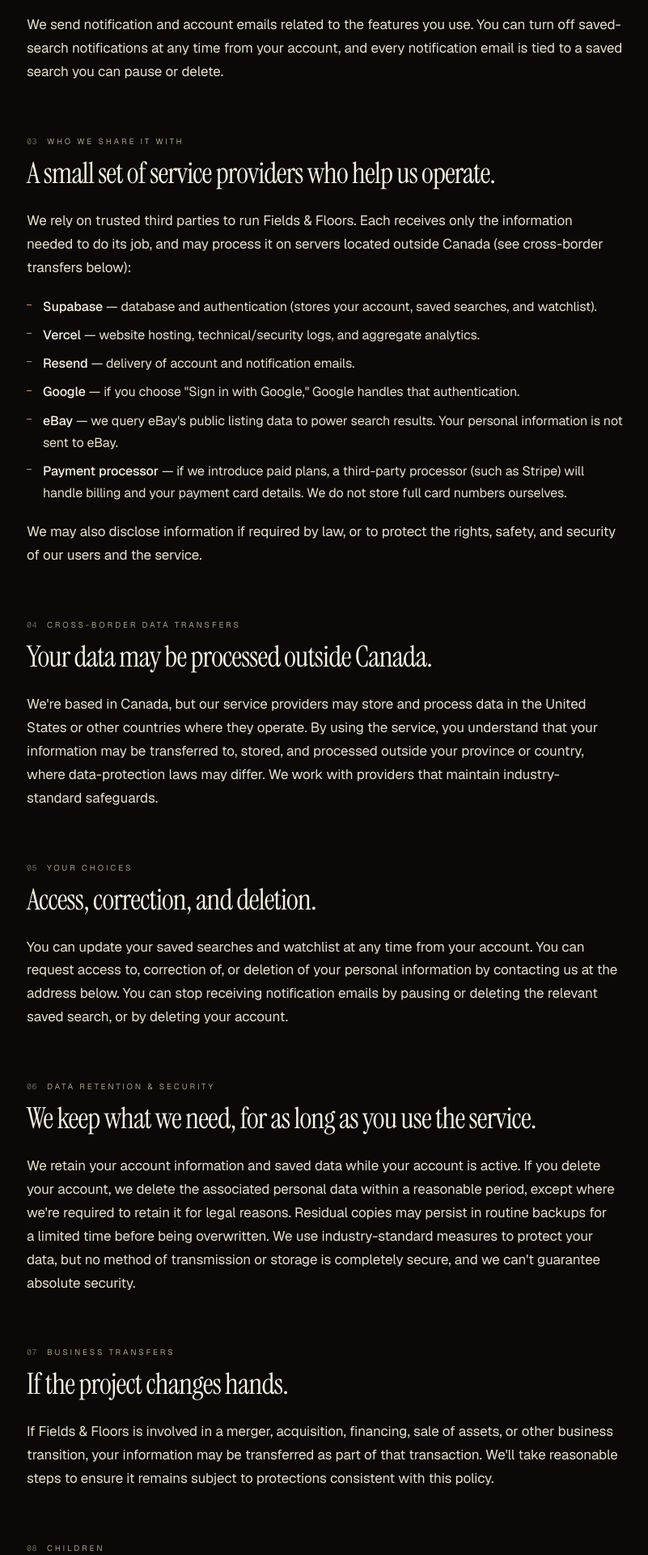
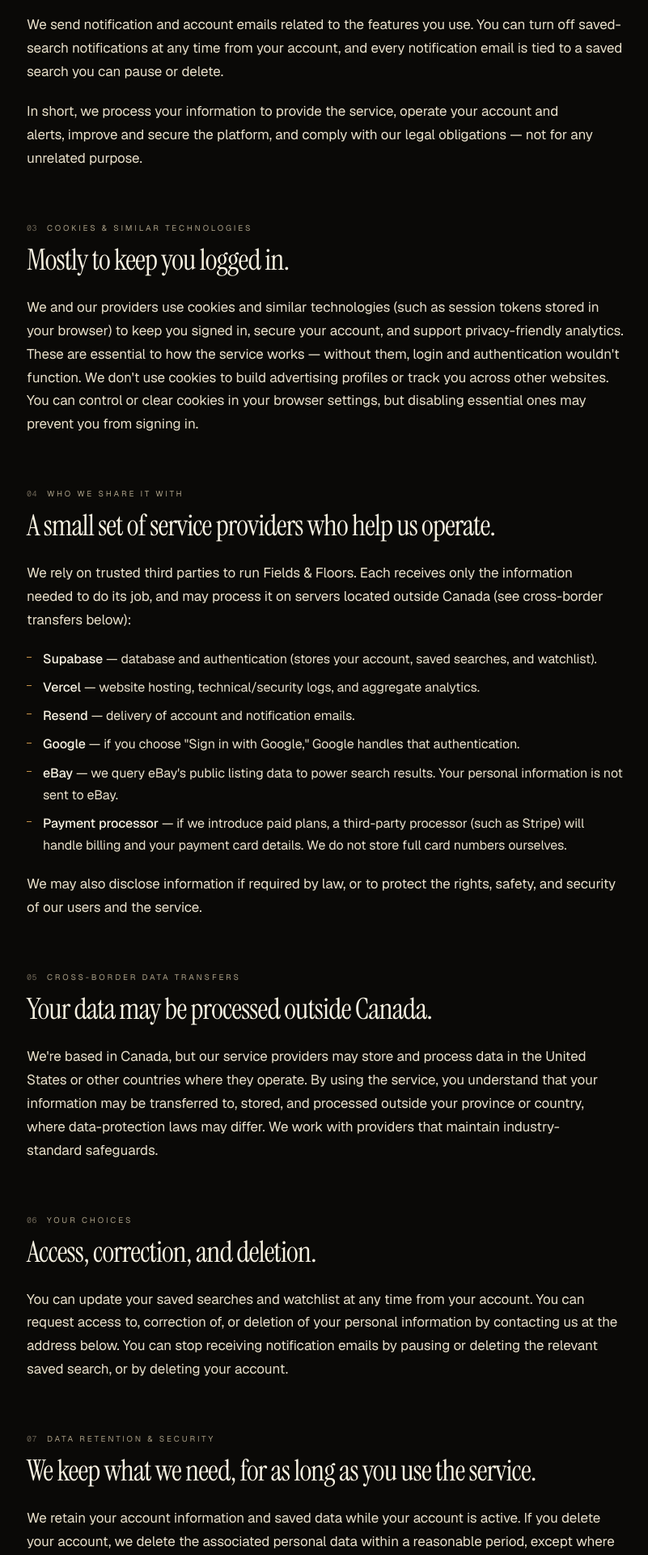
Before and after one commit to landoleavitt-pixel/collector-scanner, a Next.js app: page /privacy in a window 1280 px wide. Shown: the part 1480-3400 px from the top of the page at 81% size, without its empty margins (237-1038 px from the left). Built offline with nearby package versions, Linux system fonts and the light colour scheme; no server answers.

Commit message:
Legal docs: third-party disclaimer, cookies, purpose-of-processing

```diff
--- a/app/privacy/page.js
+++ b/app/privacy/page.js
@@ -56,9 +56,29 @@ export default function PrivacyPage() {
           You can turn off saved-search notifications at any time from your account,
           and every notification email is tied to a saved search you can pause or delete.
         </p>
+        <p>
+          In short, we process your information to provide the service, operate your
+          account and alerts, improve and secure the platform, and comply with our
+          legal obligations &mdash; not for any unrelated purpose.
+        </p>
       </Prose>
 
-      <SectionHeading number="03" label="Who we share it with">
+      <SectionHeading number="03" label="Cookies &amp; similar technologies">
+        Mostly to keep you logged in.
+      </SectionHeading>
+      <Prose>
+        <p>
+          We and our providers use cookies and similar technologies (such as session
+          tokens stored in your browser) to keep you signed in, secure your account,
+          and support privacy-friendly analytics. These are essential to how the
+          service works &mdash; without them, login and authentication wouldn't function.
+          We don't use cookies to build advertising profiles or track you across other
+          websites. You can control or clear cookies in your browser settings, but
+          disabling essential ones may prevent you from signing in.
+        </p>
+      </Prose>
+
+      <SectionHeading number="04" label="Who we share it with">
         A small set of service providers who help us operate.
       </SectionHeading>
       <Prose>
@@ -81,7 +101,7 @@ export default function PrivacyPage() {
         </p>
       </Prose>
 
-      <SectionHeading number="04" label="Cross-border data transfers">
+      <SectionHeading number="05" label="Cross-border data transfers">
         Your data may be processed outside Canada.
       </SectionHeading>
       <Prose>
@@ -95,7 +115,7 @@ export default function PrivacyPage() {
         </p>
       </Prose>
 
-      <SectionHeading number="05" label="Your choices">
+      <SectionHeading number="06" label="Your choices">
         Access, correction, and deletion.
       </SectionHeading>
       <Prose>
@@ -108,7 +128,7 @@ export default function PrivacyPage() {
         </p>
       </Prose>
 
-      <SectionHeading number="06" label="Data retention &amp; security">
+      <SectionHeading number="07" label="Data retention &amp; security">
         We keep what we need, for as long as you use the service.
       </SectionHeading>
       <Prose>
@@ -123,7 +143,7 @@ export default function PrivacyPage() {
         </p>
       </Prose>
 
-      <SectionHeading number="07" label="Business transfers">
+      <SectionHeading number="08" label="Business transfers">
         If the project changes hands.
       </SectionHeading>
       <Prose>
@@ -135,7 +155,7 @@ export default function PrivacyPage() {
         </p>
       </Prose>
 
-      <SectionHeading number="08" label="Children">
+      <SectionHeading number="09" label="Children">
         Not intended for children.
       </SectionHeading>
       <Prose>
@@ -147,7 +167,7 @@ export default function PrivacyPage() {
         </p>
       </Prose>
 
-      <SectionHeading number="09" label="Changes &amp; contact">
+      <SectionHeading number="10" label="Changes &amp; contact">
         We'll post updates here.
       </SectionHeading>
       <Prose>
--- a/app/terms/page.js
+++ b/app/terms/page.js
@@ -80,7 +80,22 @@ export default function TermsPage() {
         </p>
       </Prose>
 
-      <SectionHeading number="05" label="Alerts &amp; notifications">
+      <SectionHeading number="05" label="Third-party services">
+        We depend on others to run.
+      </SectionHeading>
+      <Prose>
+        <p>
+          Fields &amp; Floors relies on third-party services to operate &mdash; including
+          eBay for listing data, and providers such as Supabase, Vercel, Resend, and
+          Google for hosting, database, email, and authentication. We don't control
+          these services and aren't responsible for their accuracy, availability, or
+          performance. We are not liable for any downtime, delay, data loss, error, or
+          interruption caused by eBay or any other external service, or for changes
+          they make to their own systems, data, or terms.
+        </p>
+      </Prose>
+
+      <SectionHeading number="06" label="Alerts &amp; notifications">
         Useful, but not guaranteed.
       </SectionHeading>
       <Prose>
@@ -95,7 +110,7 @@ export default function TermsPage() {
         </p>
       </Prose>
 
-      <SectionHeading number="06" label="Your account">
+      <SectionHeading number="07" label="Your account">
         Keep it secure, use it honestly.
       </SectionHeading>
       <Prose>
@@ -108,7 +123,7 @@ export default function TermsPage() {
         </p>
       </Prose>
 
-      <SectionHeading number="07" label="Our intellectual property">
+      <SectionHeading number="08" label="Our intellectual property">
         The site and its design are ours.
       </SectionHeading>
       <Prose>
@@ -123,7 +138,7 @@ export default function TermsPage() {
         </p>
       </Prose>
 
-      <SectionHeading number="08" label="Subscriptions, fees &amp; refunds">
+      <SectionHeading number="09" label="Subscriptions, fees &amp; refunds">
         If and when paid features exist.
       </SectionHeading>
       <Prose>
@@ -139,7 +154,7 @@ export default function TermsPage() {
         </p>
       </Prose>
 
-      <SectionHeading number="09" label="Changes to the service">
+      <SectionHeading number="10" label="Changes to the service">
         We may evolve or discontinue features.
       </SectionHeading>
       <Prose>
@@ -151,7 +166,7 @@ export default function TermsPage() {
         </p>
       </Prose>
 
-      <SectionHeading number="10" label="Disclaimers &amp; liability">
+      <SectionHeading number="11" label="Disclaimers &amp; liability">
         The honest fine print.
       </SectionHeading>
       <Prose>
@@ -173,7 +188,7 @@ export default function TermsPage() {
         </p>
       </Prose>
 
-      <SectionHeading number="11" label="Termination">
+      <SectionHeading number="12" label="Termination">
         Either of us can end it.
       </SectionHeading>
       <Prose>
@@ -186,7 +201,7 @@ export default function TermsPage() {
         </p>
       </Prose>
 
-      <SectionHeading number="12" label="Governing law &amp; disputes">
+      <SectionHeading number="13" label="Governing law &amp; disputes">
         Alberta, Canada &mdash; and let's talk first.
       </SectionHeading>
       <Prose>
@@ -200,7 +215,7 @@ export default function TermsPage() {
         </p>
       </Prose>
 
-      <SectionHeading number="13" label="Changes &amp; contact">
+      <SectionHeading number="14" label="Changes &amp; contact">
         We'll post updates here.
       </SectionHeading>
       <Prose>
```
